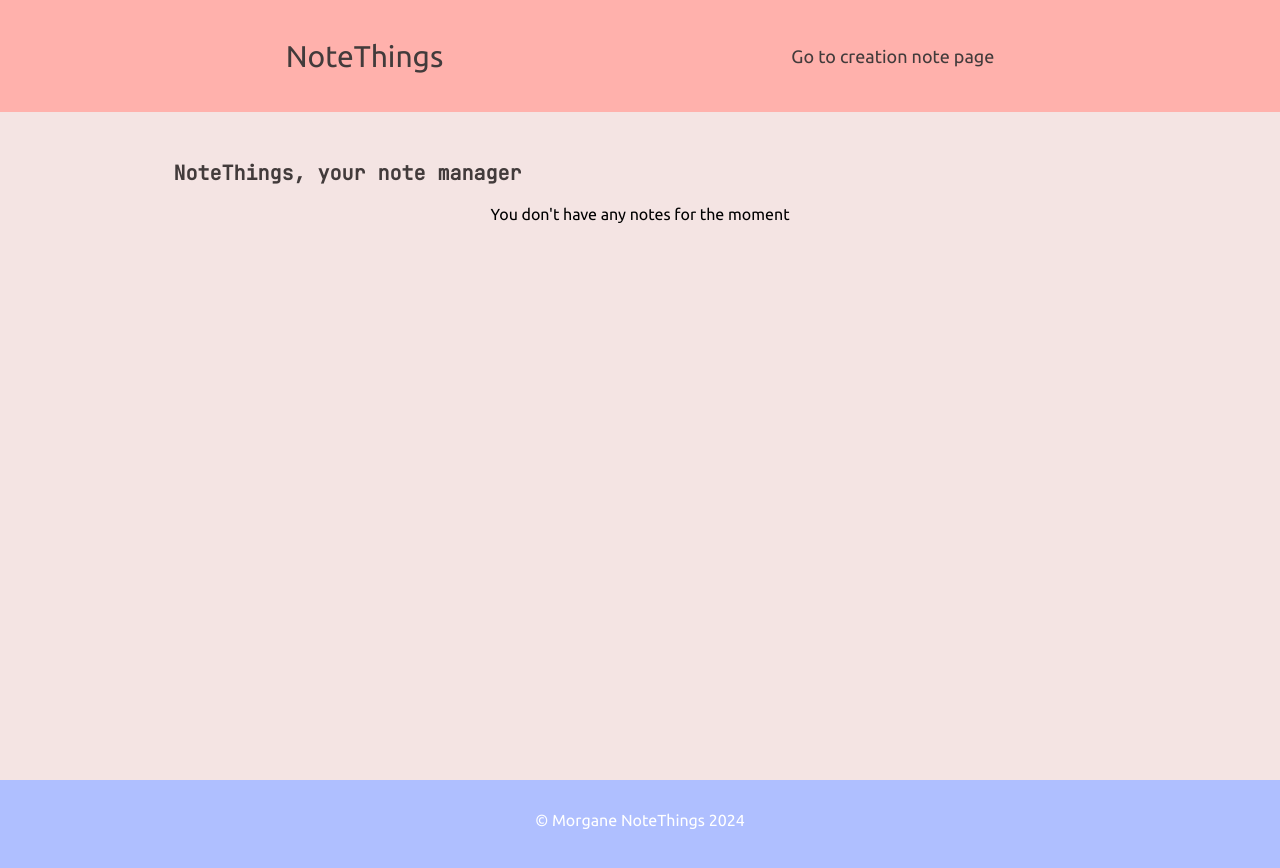
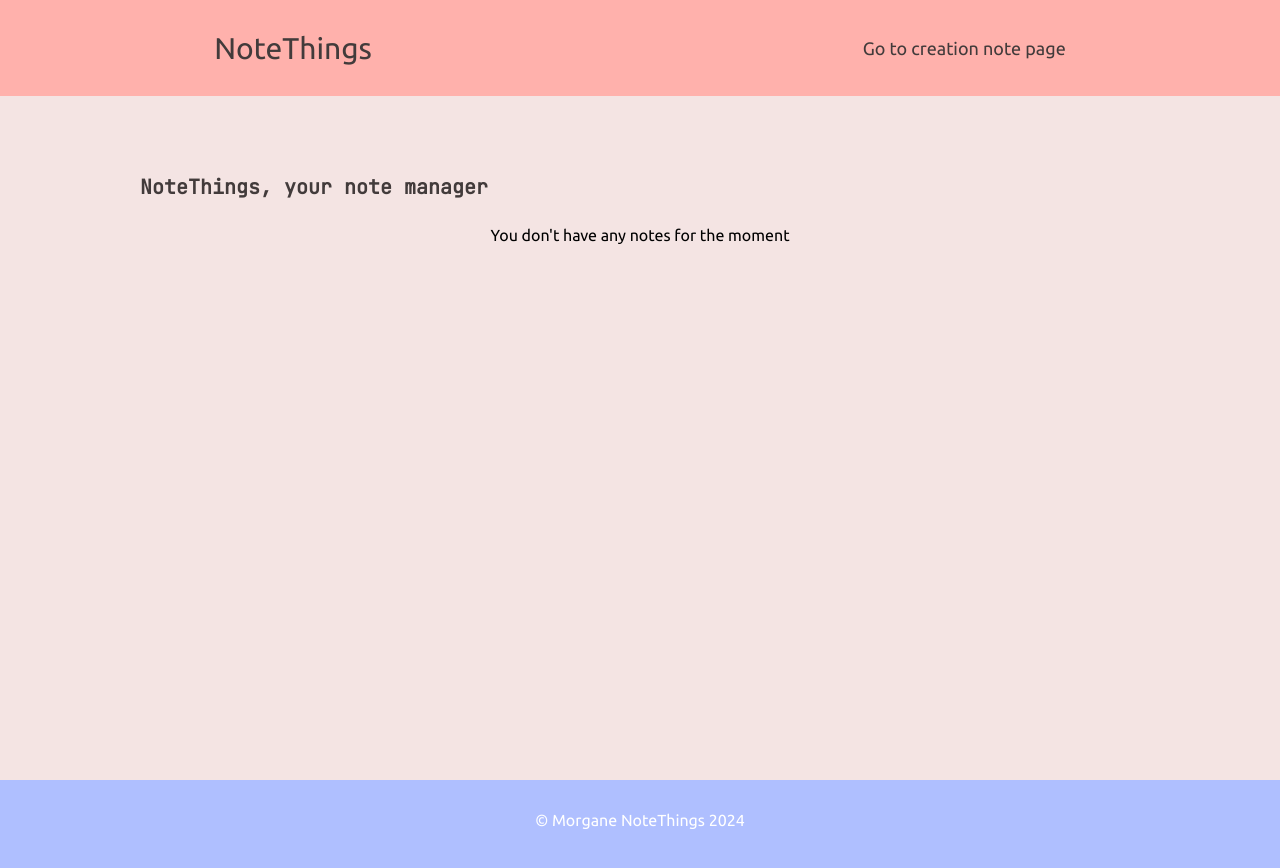
Before and after one commit to Mauh33/NoteThings-2, a React (Vite) app: page / in a window 1280 px wide. Shown: the top 868 px of the page. Built offline with nearby package versions, Linux system fonts and the light colour scheme.

Commit message:
style section adjustment

```diff
--- a/src/styles/App.css
+++ b/src/styles/App.css
@@ -55,8 +55,8 @@ li {
 
 h2 {
   font-size: 2rem;
-  margin-top: 20px;
-  margin-bottom: 20px;
+  min-height: 5rem;
+  height: 6vh;
   align-self: center;
 }
 
--- a/src/styles/_index.scss
+++ b/src/styles/_index.scss
@@ -59,8 +59,8 @@ li {
 
 h2 {
   font-size: $section-title-small;
-  margin-top: 20px;
-  margin-bottom: 20px;
+  min-height: 5rem;
+  height: 6vh;
   align-self: center;
 }
 
--- a/src/styles/_variables.scss
+++ b/src/styles/_variables.scss
@@ -20,8 +20,8 @@ $section-title-small: 2rem;
 $section-title-medium: 2.5rem;
 $section-title-big: 2.8rem;
 
-$max-sm: 575px;
-$max-md: 991px;
+$max-sm: 574px;
+$max-md: 990px;
 $max-lg: false;
 
 $breakpoints: (
--- a/src/styles/components-style/_header.scss
+++ b/src/styles/components-style/_header.scss
@@ -1,15 +1,17 @@
 @import "../mixins";
 @import "../variables";
 
-header {
-  width: 100%;
+.header {
+  position: relative;
   top: 0;
   left: 0;
-  height: 14vh;
+  right: 0;
+  height: 12vh;
   background-color: $primary-color;
   display: flex;
   justify-content: space-around;
   align-items: center;
+  margin-bottom: 5vh;
 }
 
 h1 {
--- a/src/styles/pages/_homepage.scss
+++ b/src/styles/pages/_homepage.scss
@@ -4,7 +4,7 @@
 
 .postIt-section {
   @include flexbox($direction: column, $justify: space-evenly);
-  margin: 3rem auto;
+  margin: 4rem auto;
 }
 
 .btn-group {
@@ -13,6 +13,10 @@
   justify-content: center;
   flex-wrap: wrap;
   height: 12rem;
+}
+
+h2 {
+  width: 80vw;
 }
 
 .modal-modifier-bloc {
@@ -44,19 +48,26 @@
   animation: dialog-appear 0.5s ease forwards;
 }
 
+@include from(sm) {
+  h2 {
+    width: 80vw;
+  }
+}
+
 @include from(md) {
   .postIt-section {
     flex-direction: row;
     flex-wrap: wrap;
   }
-  h2 {
-    flex-basis: 90%;
-  }
 }
 
 @include from(lg) {
   .postIt-section {
-    width: 90%;
-    max-width: 1200px;
+    width: 100%;
+    max-width: 1000px;
+    justify-content: center;
+  }
+  h2 {
+    min-width: 65vw;
   }
 }
```
Also changed, not shown: 1 other file (tests, documents, lock files or other folders).
